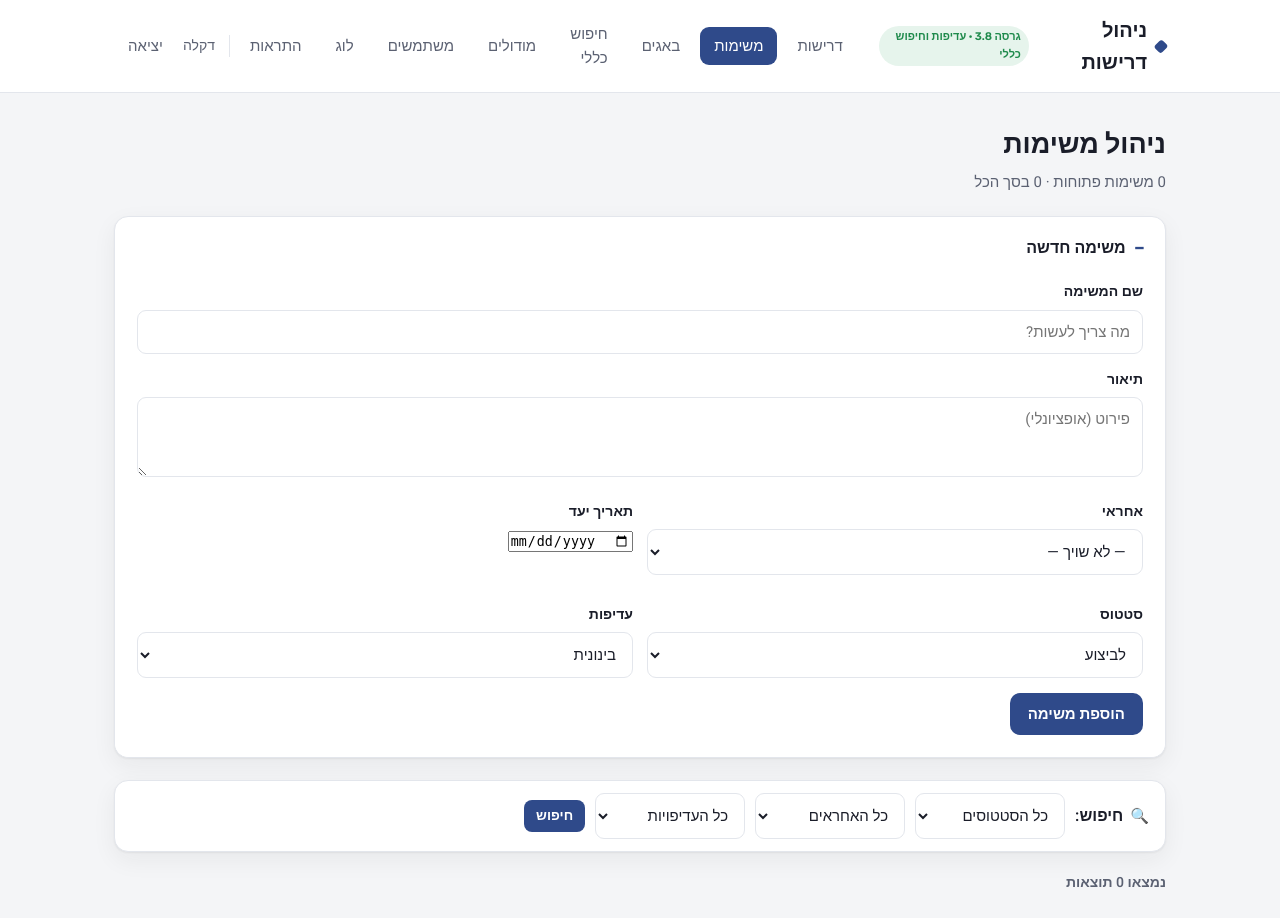
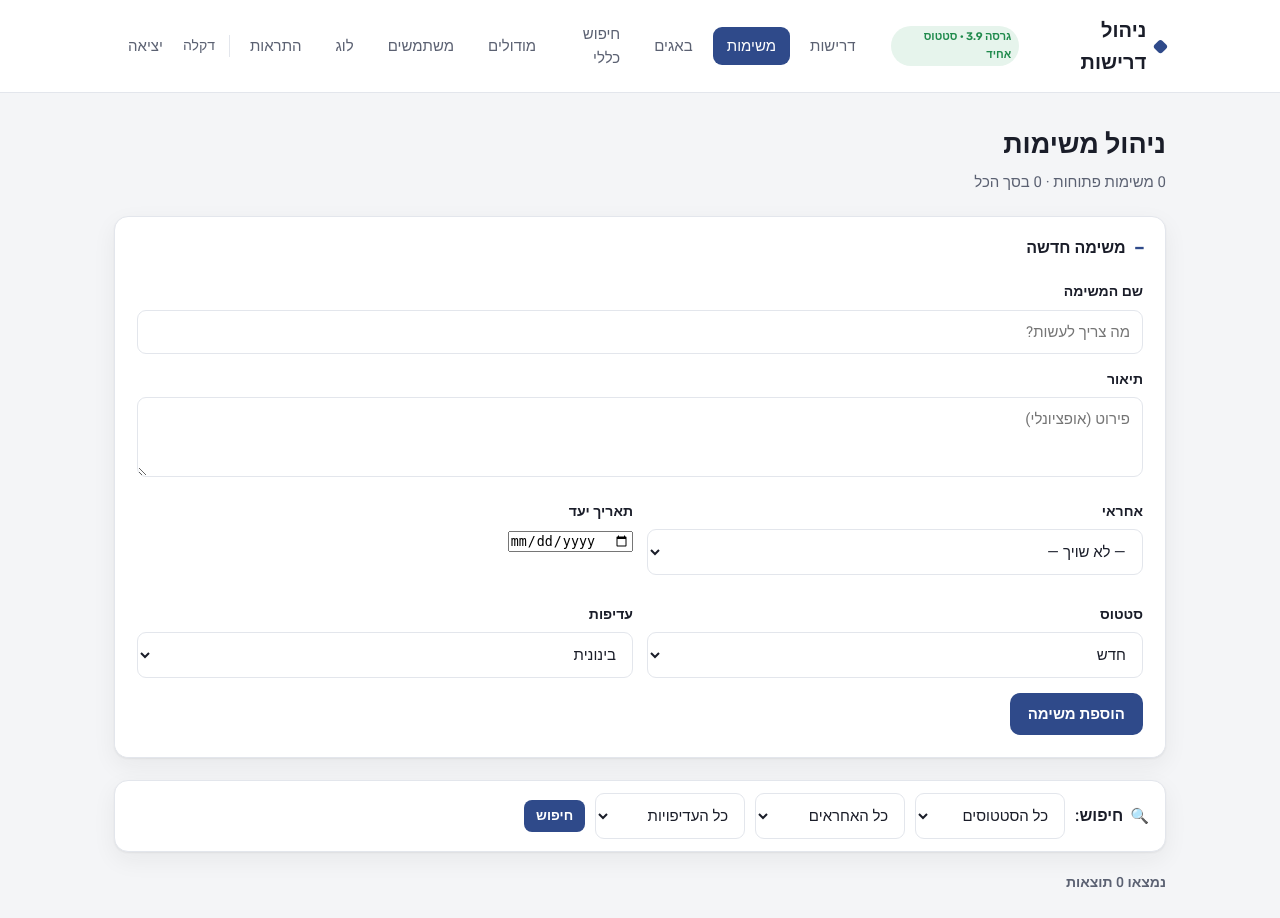
Before and after one commit to dikla12124-art/requirements-app, a Flask app: page /tasks in a window 1280 px wide, after a click on "משימה חדשה". Shown: the top 918 px of the page. Run offline with Flask 3, Linux system fonts and the light colour scheme; the visitor is signed in with stand-in values (Sample User, id 1); data comes from the database, SQL or seed files in the repository; data that the repository does not hold is empty.

Commit message:
Add files via upload
( בוא למען הסד ר הטוב נעשה סטטוס אחיד למשימות באגים ודרישות: חדש (כל מה שבהצעה, פתוח, לביצוע, בתהליך (כל מה שבתהליך בפיתוח), בוצע(כל מה שהושלמה, סגור, בוצע, )

```diff
--- a/app.py
+++ b/app.py
@@ -37,12 +37,12 @@ app.config["MAX_CONTENT_LENGTH"] = 15 * 1024 * 1024  # מגבלת העלאה: 15
 
 db = SQLAlchemy(app)
 
-# מצבי דרישה ועדיפויות (ניתן להרחיב)
-STATUSES = ["הצעה", "בפיתוח", "הושלמה"]
+# סטטוס אחיד לדרישות, משימות ובאגים
+STATUSES = ["חדש", "בתהליך", "בוצע"]
 PRIORITIES = ["נמוכה", "בינונית", "גבוהה", "קריטית"]
 
 # תווית גרסה — לבדיקה שהפריסה התעדכנה
-APP_VERSION = "גרסה 3.8 · עדיפות וחיפוש כללי"
+APP_VERSION = "גרסה 3.9 · סטטוס אחיד"
 
 
 # ---------------------------------------------------------------------------
@@ -80,7 +80,7 @@ class Requirement(db.Model):
     id = db.Column(db.Integer, primary_key=True)
     title = db.Column(db.String(300), nullable=False)
     description = db.Column(db.Text, default="")
-    status = db.Column(db.String(40), default="הצעה")
+    status = db.Column(db.String(40), default="חדש")
     priority = db.Column(db.String(40), default="בינונית")
 
     module_id = db.Column(db.Integer, db.ForeignKey("module.id"), nullable=True)
@@ -142,7 +142,7 @@ class Bug(db.Model):
     description = db.Column(db.Text, default="")               # תיאור הבאג
     solution = db.Column(db.Text, default="")                  # רעיון לפתרון
     requirement_id = db.Column(db.Integer, db.ForeignKey("requirement.id"), nullable=True)  # קישור לדרישה
-    status = db.Column(db.String(20), default="פתוח")          # פתוח / סגור
+    status = db.Column(db.String(20), default="חדש")           # חדש / בתהליך / בוצע
     priority = db.Column(db.String(40), default="בינונית")     # עדיפות
 
     assignee_id = db.Column(db.Integer, nullable=True)         # אחראי על הבאג (מזהה)
@@ -172,7 +172,7 @@ class BugComment(db.Model):
     )
 
 
-BUG_STATUSES = ["פתוח", "סגור"]
+BUG_STATUSES = STATUSES
 
 
 class Task(db.Model):
@@ -182,7 +182,7 @@ class Task(db.Model):
     assignee_id = db.Column(db.Integer, nullable=True)         # אחראי (מזהה)
     assignee_name = db.Column(db.String(120), default="")      # אחראי (שם לתצוגה)
     due_date = db.Column(db.Date, nullable=True)               # תאריך יעד
-    status = db.Column(db.String(20), default="לביצוע")        # לביצוע / בתהליך / הושלם
+    status = db.Column(db.String(20), default="חדש")           # חדש / בתהליך / בוצע
     priority = db.Column(db.String(40), default="בינונית")     # עדיפות
 
     created_by_id = db.Column(db.Integer, nullable=True)
@@ -190,7 +190,7 @@ class Task(db.Model):
     created_at = db.Column(db.DateTime, default=datetime.utcnow)
 
 
-TASK_STATUSES = ["לביצוע", "בתהליך", "הושלם"]
+TASK_STATUSES = STATUSES
 
 
 class Attachment(db.Model):
@@ -426,7 +426,7 @@ def requirement_add():
     req = Requirement(
         title=title,
         description=request.form.get("description", "").strip(),
-        status=request.form.get("status") or "הצעה",
+        status=request.form.get("status") or "חדש",
         priority=request.form.get("priority") or "בינונית",
         module_id=module_id,
         proposer_id=proposer_id,
@@ -624,7 +624,7 @@ def search():
             })
 
     users = User.query.order_by(User.display_name).all()
-    all_statuses = STATUSES + BUG_STATUSES + TASK_STATUSES
+    all_statuses = STATUSES
     searched = bool(q or type_f or status_f or priority_f or assignee_f)
     return render_template(
         "search.html", results=results, users=users,
@@ -653,7 +653,7 @@ def bugs():
     bug_list = query.order_by(Bug.status.desc(), Bug.created_at.desc()).all()
     requirements = Requirement.query.order_by(Requirement.title).all()
     users = User.query.order_by(User.display_name).all()
-    open_count = Bug.query.filter_by(status="פתוח").count()
+    open_count = Bug.query.filter(Bug.status != "בוצע").count()
     return render_template(
         "bugs.html",
         bugs=bug_list,
@@ -701,7 +701,7 @@ def bug_add():
         description=request.form.get("description", "").strip(),
         solution=request.form.get("solution", "").strip(),
         requirement_id=request.form.get("requirement_id", type=int) or None,
-        status="פתוח",
+        status="חדש",
         priority=request.form.get("priority") or "בינונית",
         assignee_id=assignee_id,
         assignee_name=assignee_name,
@@ -936,7 +936,7 @@ def tasks():
         query = query.filter_by(priority=priority_filter)
     task_list = query.order_by(Task.status, Task.due_date.is_(None), Task.due_date).all()
     users = User.query.order_by(User.display_name).all()
-    open_count = Task.query.filter(Task.status != "הושלם").count()
+    open_count = Task.query.filter(Task.status != "בוצע").count()
     return render_template(
         "tasks.html",
         tasks=task_list,
@@ -970,7 +970,7 @@ def task_add():
         assignee_id=assignee_id,
         assignee_name=assignee_name,
         due_date=_parse_date(request.form.get("due_date")),
-        status=request.form.get("status") or "לביצוע",
+        status=request.form.get("status") or "חדש",
         priority=request.form.get("priority") or "בינונית",
         created_by_id=me.id,
         created_by_name=me.display_name,
@@ -1230,21 +1230,33 @@ def ensure_schema():
 
 def migrate_statuses():
     """
-    המרת סטטוסים ישנים של דרישות ל'הצעה' (כל מה שאינו הושלמה/בפיתוח),
-    ומילוי עדיפות ברירת מחדל 'בינונית' לבאגים ומשימות קיימים.
-    שומר על הנתונים — רק מעדכן ערכים חסרים/ישנים. אידמפוטנטי.
+    איחוד סטטוסים לשלושה משותפים (חדש / בתהליך / בוצע) בכל שלושת הסוגים,
+    ומילוי עדיפות ברירת מחדל 'בינונית'. שומר על הנתונים — רק מעדכן ערכים.
+    אידמפוטנטי (אפשר להריץ בכל עלייה).
     """
     from sqlalchemy import text
-    try:
-        changed = Requirement.query.filter(
-            ~Requirement.status.in_(STATUSES)
-        ).update({"status": "הצעה"}, synchronize_session=False)
-        if changed:
+    mappings = {
+        "requirement": {"הצעה": "חדש", "בבדיקה": "בתהליך", "אושרה": "בתהליך",
+                         "בפיתוח": "בתהליך", "הושלמה": "בוצע", "נדחתה": "בוצע"},
+        "bug":         {"פתוח": "חדש", "סגור": "בוצע"},
+        "task":        {"לביצוע": "חדש", "בתהליך": "בתהליך", "הושלם": "בוצע"},
+    }
+    for table, m in mappings.items():
+        try:
+            for old, new in m.items():
+                db.session.execute(
+                    text(f"UPDATE \"{table}\" SET status=:new WHERE status=:old"),
+                    {"new": new, "old": old},
+                )
+            # כל ערך שאינו אחד מהשלושה החדשים → 'חדש'
+            db.session.execute(text(
+                f"UPDATE \"{table}\" SET status='חדש' "
+                f"WHERE status IS NULL OR status NOT IN ('חדש','בתהליך','בוצע')"
+            ))
             db.session.commit()
-            print(f"[migrate] {changed} דרישות עם סטטוס ישן הומרו ל'הצעה'")
-    except Exception as e:
-        db.session.rollback()
-        print(f"[migrate] דילוג על המרת סטטוסים: {e}")
+        except Exception as e:
+            db.session.rollback()
+            print(f"[migrate] דילוג על איחוד סטטוס ב-{table}: {e}")
     # מילוי עדיפות ריקה בבאגים ומשימות
     for table in ("bug", "task"):
         try:
--- a/static/style.css
+++ b/static/style.css
@@ -269,3 +269,8 @@ select[multiple] { padding: 4px; }
 .status-לביצוע { background: #eef0f4; color: #5b6172; }
 .status-בתהליך { background: #e6eefb; color: var(--brand); }
 .status-הושלם { background: #e2f0e8; color: #156c3a; }
+
+/* ---------- Unified status colors ---------- */
+.status-חדש { background: #eef0f4; color: #5b6172; }
+.status-בתהליך { background: #e6eefb; color: var(--brand); }
+.status-בוצע { background: #e2f0e8; color: #156c3a; }
--- a/templates/tasks.html
+++ b/templates/tasks.html
@@ -73,10 +73,10 @@
   {% if tasks %}
   <div class="req-list">
     {% for t in tasks %}
-    <div class="req-card" style="{{ 'opacity:.65' if t.status=='הושלם' }}">
+    <div class="req-card" style="{{ 'opacity:.65' if t.status=='בוצע' }}">
       <div class="row1">
         <h3>{{ t.title }}</h3>
-        <span class="status status-{{ 'הושלמה' if t.status=='הושלם' else ('בפיתוח' if t.status=='בתהליך' else 'הצעה') }}">{{ t.status }}</span>
+        <span class="status status-{{ t.status }}">{{ t.status }}</span>
       </div>
       {% if t.description %}<p class="desc">{{ t.description }}</p>{% endif %}
 
@@ -84,7 +84,7 @@
         {% if t.assignee_name %}<span class="tag proposer">אחראי: {{ t.assignee_name }}</span>{% else %}<span class="tag">לא שויך</span>{% endif %}
         <span class="prio {{ t.priority }}">עדיפות: {{ t.priority or 'בינונית' }}</span>
         {% if t.due_date %}
-          {% set overdue = t.due_date < today and t.status != 'הושלם' %}
+          {% set overdue = t.due_date < today and t.status != 'בוצע' %}
           <span class="tag" style="{{ 'background:var(--err-soft);color:var(--err)' if overdue }}">
             יעד: {{ t.due_date.strftime('%d/%m/%Y') }}{{ ' · באיחור' if overdue }}
           </span>
```
Also changed, not shown: templates/bug_detail.html (+5 -8 lines), templates/bugs.html (+5 -11 lines).
